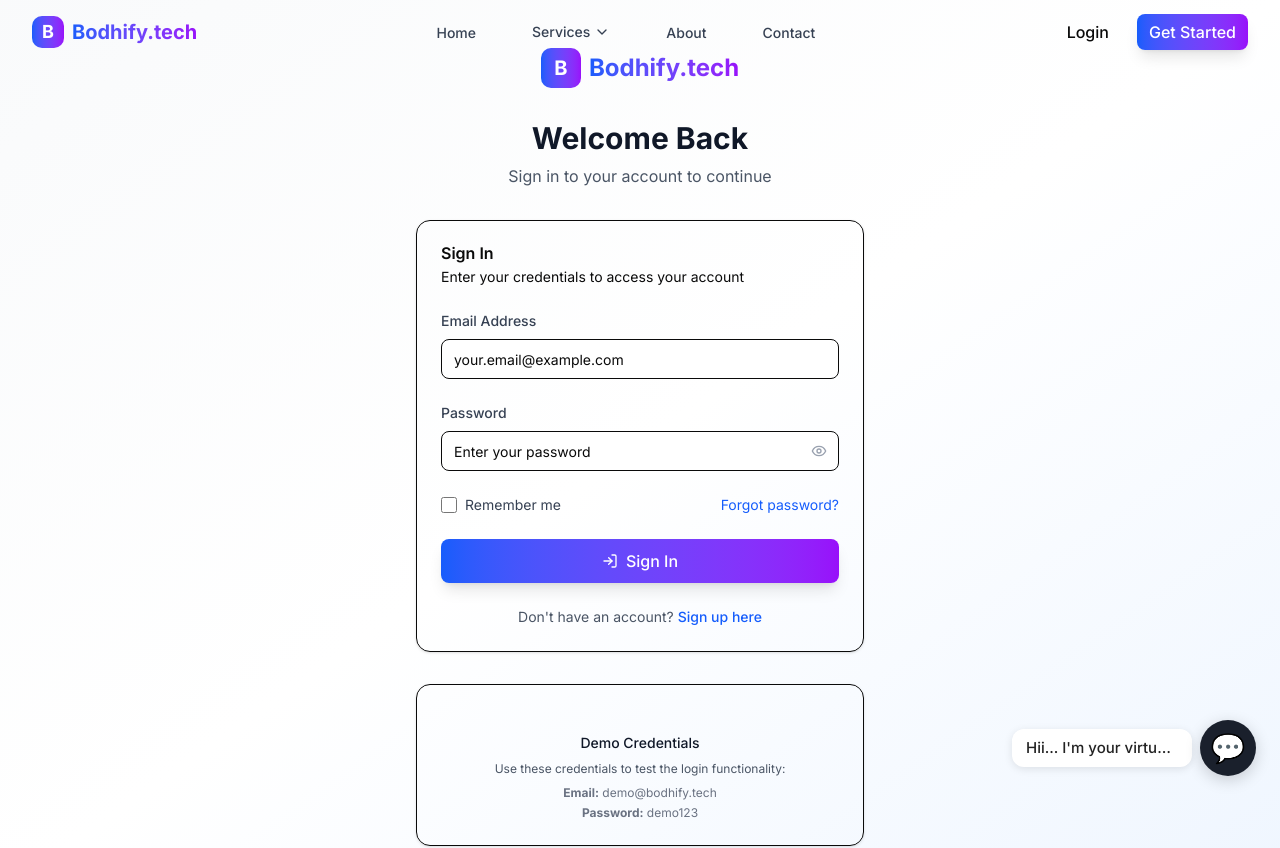
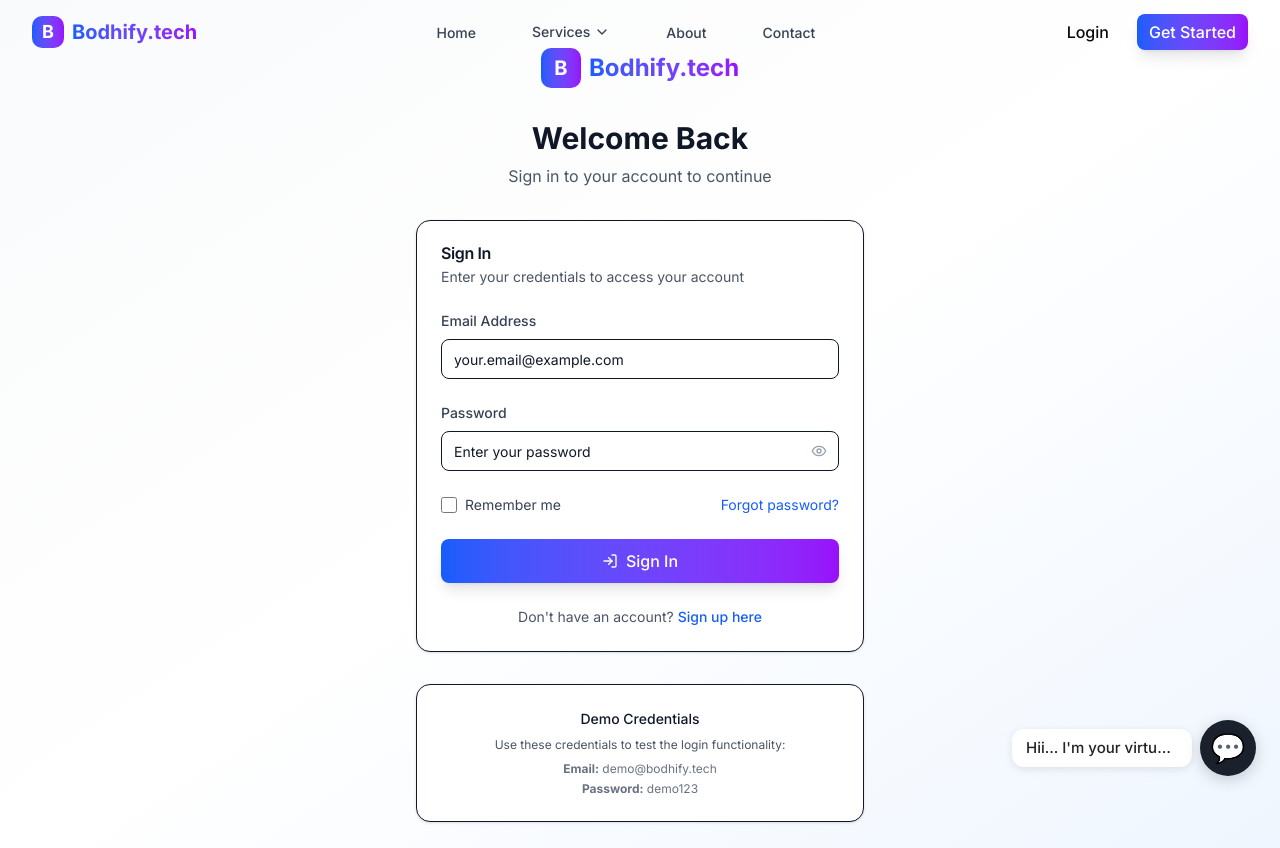
Before and after one commit to Anish508/NEXT-JS-WEBSITE, a Next.js app in the folder theme/: page /login in a window 1280 px wide. Shown: the top 848 px of the page. Built offline with nearby package versions, Linux system fonts and the light colour scheme.

Commit message:
modified:   theme/src/app/contact/page.tsx 	modified:   theme/src/components/ui/Card.tsx

```diff
--- a/theme/src/app/contact/page.tsx
+++ b/theme/src/app/contact/page.tsx
@@ -20,7 +20,7 @@ import {
   CardDescription,
   CardHeader,
   CardTitle,
-} from "@/components/ui/Card";
+} from "../../components/ui/Card";
 import { Button } from "@/components/ui/Button";
 import { Input } from "@/components/ui/Input";
 import { Textarea } from "@/components/ui/Textarea";
--- a/theme/src/components/ui/Card.tsx
+++ b/theme/src/components/ui/Card.tsx
@@ -1,92 +1,81 @@
-import * as React from "react"
+import * as React from "react";
+import { cn } from "@/lib/utils";
 
-import { cn } from "@/lib/utils"
-
-function Card({ className, ...props }: React.ComponentProps<"div">) {
-  return (
+const Card = React.forwardRef<
+  HTMLDivElement,
+  React.HTMLAttributes<HTMLDivElement>
+>(({ className, ...props }, ref) => (
   <div
-      data-slot="card"
+    ref={ref}
     className={cn(
-        "bg-card text-card-foreground flex flex-col gap-6 rounded-xl border py-6 shadow-sm",
+      "rounded-xl border bg-white text-gray-900 shadow-sm", // ✅ Always light
       className
     )}
     {...props}
   />
-  )
-}
+));
+Card.displayName = "Card";
 
-function CardHeader({ className, ...props }: React.ComponentProps<"div">) {
-  return (
+const CardHeader = React.forwardRef<
+  HTMLDivElement,
+  React.HTMLAttributes<HTMLDivElement>
+>(({ className, ...props }, ref) => (
   <div
-      data-slot="card-header"
+    ref={ref}
+    className={cn("flex flex-col space-y-1.5 p-6", className)}
+    {...props}
+  />
+));
+CardHeader.displayName = "CardHeader";
+
+const CardTitle = React.forwardRef<
+  HTMLParagraphElement,
+  React.HTMLAttributes<HTMLHeadingElement>
+>(({ className, ...props }, ref) => (
+  <h3
+    ref={ref}
     className={cn(
-        "@container/card-header grid auto-rows-min grid-rows-[auto_auto] items-start gap-1.5 px-6 has-data-[slot=card-action]:grid-cols-[1fr_auto] [.border-b]:pb-6",
+      "font-semibold leading-none tracking-tight text-gray-900",
       className
     )}
     {...props}
   />
-  )
-}
+));
+CardTitle.displayName = "CardTitle";
 
-function CardTitle({ className, ...props }: React.ComponentProps<"div">) {
-  return (
+const CardDescription = React.forwardRef<
+  HTMLParagraphElement,
+  React.HTMLAttributes<HTMLParagraphElement>
+>(({ className, ...props }, ref) => (
+  <p ref={ref} className={cn("text-sm text-gray-600", className)} {...props} />
+));
+CardDescription.displayName = "CardDescription";
+
+const CardContent = React.forwardRef<
+  HTMLDivElement,
+  React.HTMLAttributes<HTMLDivElement>
+>(({ className, ...props }, ref) => (
+  <div ref={ref} className={cn("p-6 pt-0", className)} {...props} />
+));
+CardContent.displayName = "CardContent";
+
+const CardFooter = React.forwardRef<
+  HTMLDivElement,
+  React.HTMLAttributes<HTMLDivElement>
+>(({ className, ...props }, ref) => (
   <div
-      data-slot="card-title"
-      className={cn("leading-none font-semibold", className)}
+    ref={ref}
+    className={cn("flex items-center p-6 pt-0", className)}
     {...props}
   />
-  )
-}
-
-function CardDescription({ className, ...props }: React.ComponentProps<"div">) {
-  return (
-    <div
-      data-slot="card-description"
-      className={cn("text-muted-foreground text-sm", className)}
-      {...props}
-    />
-  )
-}
-
-function CardAction({ className, ...props }: React.ComponentProps<"div">) {
-  return (
-    <div
-      data-slot="card-action"
-      className={cn(
-        "col-start-2 row-span-2 row-start-1 self-start justify-self-end",
-        className
-      )}
-      {...props}
-    />
-  )
-}
-
-function CardContent({ className, ...props }: React.ComponentProps<"div">) {
-  return (
-    <div
-      data-slot="card-content"
-      className={cn("px-6", className)}
-      {...props}
-    />
-  )
-}
-
-function CardFooter({ className, ...props }: React.ComponentProps<"div">) {
-  return (
-    <div
-      data-slot="card-footer"
-      className={cn("flex items-center px-6 [.border-t]:pt-6", className)}
-      {...props}
-    />
-  )
-}
+));
+CardFooter.displayName = "CardFooter";
 
 export {
   Card,
   CardHeader,
   CardFooter,
   CardTitle,
-  CardAction,
   CardDescription,
   CardContent,
-}
+};
```
Lines whose indentation alone changed are shown as unchanged.
